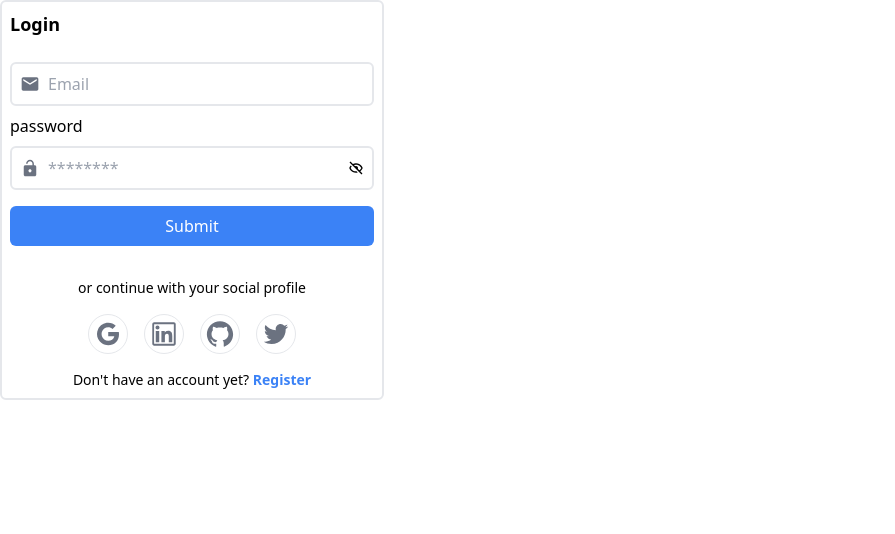
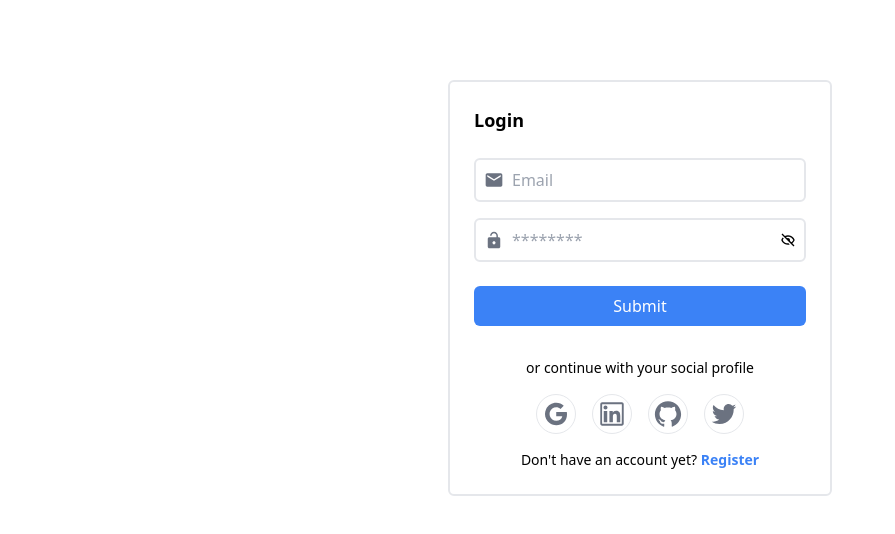
Before and after one commit to vinitGithub099/Chat_App, a React (Vite) app in the folder frontend/: page /login in a window 1280 px wide. Shown: the top 534 px of the page, without its empty margins (0-895 px from the left). Built offline with nearby package versions, Linux system fonts and the light colour scheme.

Commit message:
login n signup functionality

```diff
--- a/frontend/src/App.jsx
+++ b/frontend/src/App.jsx
@@ -1,13 +1,8 @@
 import { useEffect } from "react";
-import { Route, Routes } from "react-router-dom";
+import { RouterProvider, createBrowserRouter } from "react-router-dom";
 import _ from "underscore";
-import SampleHome from "./SampleHome";
-import ProtectedRoute from "./components/Auth/ProtectedRoute";
-import Login from "./components/LoginSignUp/Login";
-import SignUp from "./components/LoginSignUp/SignUp";
-import { default as EditProfile } from "./components/Profile/EditProfile";
-import Profile from "./components/Profile/Profile";
 import "./index.css";
+import { router } from "./routes/AppRoutes";
 import { authorize } from "./store/Features/AuthSlice";
 
 export default function App() {
@@ -19,29 +14,7 @@ export default function App() {
   });
   return (
     <main className="w-full min-h-screen">
-      {/* <Login className=""></Login> */}
-      {/* <SignUp className="mx-auto"></SignUp> */}
-      <Routes>
-        <Route path="/" element={<SampleHome></SampleHome>}></Route>
-        <Route path="/login" element={<Login></Login>}></Route>
-        <Route path="/register" element={<SignUp></SignUp>}></Route>
-        <Route
-          path="/edit-profile"
-          element={
-            <ProtectedRoute>
-              <EditProfile className=""></EditProfile>
-            </ProtectedRoute>
-          }
-        ></Route>
-        <Route
-          path="/profile"
-          element={
-            <ProtectedRoute>
-              <Profile className=""></Profile>
-            </ProtectedRoute>
-          }
-        ></Route>
-      </Routes>
+      <RouterProvider router={createBrowserRouter(router)}></RouterProvider>
     </main>
   );
 }
--- a/frontend/src/api/axiosConfigs.jsx
+++ b/frontend/src/api/axiosConfigs.jsx
@@ -1,6 +1,6 @@
 import axios from "axios";
 
-const baseUrl = "http://localhost:5000";
+const baseUrl = "http://localhost:5000/api";
 
 export const api = axios.create({
   baseURL: baseUrl,
--- a/frontend/src/components/LoginSignUp/Login.jsx
+++ b/frontend/src/components/LoginSignUp/Login.jsx
@@ -1,3 +1,4 @@
+import { unwrapResult } from "@reduxjs/toolkit";
 import {
   AiOutlineGithub,
   AiOutlineGoogle,
@@ -6,34 +7,35 @@ import {
 } from "react-icons/ai";
 import { IoMdUnlock } from "react-icons/io";
 import { MdEmail } from "react-icons/md";
-import { authAPI } from "../../api/authAPI";
+import { useDispatch } from "react-redux";
+import { loginUser } from "../../store/Features/AuthActions";
 import Form from "../Form/Form";
 import { EMAIL_REGEX } from "../Form/FormExpressions";
 import SocialIconList from "./SocialIconList";
 
 export default function Login({ className }) {
-  const handleLoginSubmit = (loginData) => {
+  const dispatch = useDispatch();
+
+  const handleLoginSubmit = async (loginData) => {
     console.log(loginData);
-    loginUser(loginData);
-  };
-
-  const loginUser = (userData) => {
-    authAPI
-      .loginUser(userData)
+    dispatch(loginUser(loginData))
+      .then(unwrapResult)
       .then((res) => console.log(res))
       .catch((error) => console.log(error));
   };
 
   return (
-    <section className={`max-w-sm border-2 rounded-md p-4${className}`}>
+    <div className={`w-full ${className}`}>
+      <section className="mx-auto max-w-sm border-2 rounded-md p-4">
         <h1 className="p-2 font-bold text-lg">Login</h1>
         <Form
-        className="max-w-sm p-2"
+          className="w-full p-2"
           fields={LoginFields}
           buttonConfigs={{
             type: "submit",
             label: "Submit",
-          className: "w-full my-2 py-2 px-1 bg-blue-500 rounded-md text-white",
+            className:
+              "w-full my-2 py-2 px-1 bg-blue-500 rounded-md text-white",
           }}
           handleSubmit={handleLoginSubmit}
         ></Form>
@@ -56,6 +58,7 @@ export default function Login({ className }) {
           </span>
         </div>
       </section>
+    </div>
   );
 }
 
@@ -82,6 +85,9 @@ const socialIconList = [
   },
 ];
 
+const containerClassName = "mb-4";
+const className = "border-2 rounded-md my-2 p-2";
+
 const LoginFields = [
   {
     type: "email",
@@ -89,7 +95,8 @@ const LoginFields = [
     name: "email",
     id: "email",
     defaultValue: "",
-    className: "border-2 rounded-md my-2 p-2",
+    containerClassName: containerClassName,
+    className: className,
     inputClassName: "w-full pl-2 outline-none",
     placeholder: "Email",
     required: true,
@@ -111,11 +118,12 @@ const LoginFields = [
   },
   {
     type: "password",
-    label: "password",
+    label: "",
     name: "password",
     id: "password",
     defaultValue: "",
-    className: "border-2 rounded-md my-2 p-2",
+    containerClassName: containerClassName,
+    className: className,
     inputClassName: "w-full pl-2 outline-none",
     placeholder: "password",
     required: true,
@@ -136,14 +144,3 @@ const LoginFields = [
     },
   },
 ];
-
-/**
- *  name,
-  label,
-  type,
-  id,
-  placeholder,
-  validation,
-  multiline,
-  className,
- */
--- a/frontend/src/components/LoginSignUp/SignUp.jsx
+++ b/frontend/src/components/LoginSignUp/SignUp.jsx
@@ -1,3 +1,4 @@
+import { unwrapResult } from "@reduxjs/toolkit";
 import {
   AiOutlineGithub,
   AiOutlineGoogle,
@@ -7,25 +8,29 @@ import {
 } from "react-icons/ai";
 import { IoMdUnlock } from "react-icons/io";
 import { MdEmail } from "react-icons/md";
-import { authAPI } from "../../api/authAPI";
+import { useDispatch } from "react-redux";
+import { useNavigate } from "react-router-dom";
+import { registerUser } from "../../store/Features/AuthActions";
 import Form from "../Form/Form";
-import { EMAIL_REGEX, PASSWORD_REGEX } from "../Form/FormExpressions";
+import { EMAIL_REGEX } from "../Form/FormExpressions";
 import SocialIconList from "./SocialIconList";
 
 export default function SignUp({ className }) {
-  const handleLoginSubmit = (signUpData) => {
+  const dispatch = useDispatch();
+  const navigate = useNavigate();
+
+  const handleLoginSubmit = async (signUpData) => {
     console.log(signUpData);
-    registerUser(signUpData);
+    dispatch(registerUser(signUpData))
+      .then(unwrapResult)
+      .then(() => setTimeout(() => navigate("/login"), 1000))
+      /* .then((res) => setTimeout(() => navigate("/login"), 1000)) */
+      .catch((error) => console.log(error));
   };
 
-  const registerUser = (userData) => {
-    authAPI
-      .registerUser(userData)
-      .then((res) => console.log(res))
-      .catch((error) => console.log(error));
-  };
   return (
-    <section className={`max-w-sm border-2 rounded-md p-4${className}`}>
+    <div className={`w-full ${className}`}>
+      <section className="mx-auto max-w-sm border-2 rounded-md p-4">
         <h1 className="p-2 font-bold text-lg">SignUp</h1>
         <Form
           className="max-w-sm p-2"
@@ -33,11 +38,11 @@ export default function SignUp({ className }) {
           buttonConfigs={{
             type: "submit",
             label: "Submit",
-          className: "w-full my-2 py-2 px-1 bg-blue-500 rounded-md text-white",
+            className:
+              "w-full my-2 py-2 px-1 bg-blue-500 rounded-md text-white",
           }}
           handleSubmit={handleLoginSubmit}
         ></Form>
-      {/* Registration link */}
         <p className="text-center font-light text-sm mt-4">
           {`or continue with your social profile`}
         </p>
@@ -55,6 +60,7 @@ export default function SignUp({ className }) {
           </span>
         </div>
       </section>
+    </div>
   );
 }
 
@@ -81,14 +87,18 @@ const socialIconList = [
   },
 ];
 
+const containerClassName = "mb-4";
+const className = "border-2 rounded-md my-2 p-2";
+
 const SignUpFields = [
   {
     type: "text",
     label: "",
-    name: "fullName",
-    id: "fullName",
+    name: "name",
+    id: "name",
     defaultValue: "",
-    className: "border-2 rounded-md my-2 p-2",
+    containerClassName: containerClassName,
+    className: className,
     inputClassName: "w-full pl-2 outline-none",
     placeholder: "Name",
     required: true,
@@ -109,7 +119,8 @@ const SignUpFields = [
     label: "",
     name: "email",
     id: "email",
-    className: "border-2 rounded-md my-2 p-2",
+    containerClassName: containerClassName,
+    className: className,
     inputClassName: "w-full pl-2 outline-none",
     placeholder: "Email",
     required: true,
@@ -131,10 +142,11 @@ const SignUpFields = [
   },
   {
     type: "password",
-    label: "password",
+    label: "",
     name: "password",
     id: "password",
-    className: "border-2 rounded-md my-2 p-2",
+    containerClassName: containerClassName,
+    className: className,
     inputClassName: "w-full pl-2 outline-none",
     placeholder: "******",
     required: true,
@@ -152,11 +164,11 @@ const SignUpFields = [
         value: 8,
         message: "Password must have at least 8 characters",
       },
-      pattern: {
-        value: PASSWORD_REGEX,
-        message:
-          "Password should contain minimum eight characters, at least one uppercase letter, one lowercase letter, one number and one special character",
-      },
+      // pattern: {
+      //   value: PASSWORD_REGEX,
+      //   message:
+      //     "Password should contain minimum eight characters, at least one uppercase letter, one lowercase letter, one number and one special character",
+      // },
     },
   },
 ];
--- a/frontend/src/components/Profile/Profile.jsx
+++ b/frontend/src/components/Profile/Profile.jsx
@@ -26,7 +26,7 @@ export default function Profile({ className }) {
 
 function ProfileInfoInfoHeader() {
   const navigate = useNavigate();
-  const handleClick = () => navigate("/edit-profile");
+  const handleClick = () => navigate("/profile/edit");
   return (
     <div className="w-full p-4 flex flex-row justify-between border-b-2">
       <div className="">
--- a/frontend/src/main.jsx
+++ b/frontend/src/main.jsx
@@ -1,7 +1,6 @@
 import React from "react";
 import ReactDOM from "react-dom/client";
 import { Provider } from "react-redux";
-import { BrowserRouter as Router } from "react-router-dom";
 import App from "./App";
 import "./index.css";
 import { store } from "./store/store";
@@ -9,9 +8,7 @@ import { store } from "./store/store";
 ReactDOM.createRoot(document.getElementById("root")).render(
   <React.StrictMode>
     <Provider store={store}>
-      <Router>
-        <App />
-      </Router>
+      <App />
     </Provider>
   </React.StrictMode>
 );
--- /dev/null
+++ b/frontend/src/routes/AppRoutes.jsx
@@ -0,0 +1,45 @@
+import ProtectedRoute from "../components/Auth/ProtectedRoute";
+import Login from "../components/LoginSignUp/Login";
+import SignUp from "../components/LoginSignUp/SignUp";
+import EditProfile from "../components/Profile/EditProfile";
+import Profile from "../components/Profile/Profile";
+import SampleHome from "../SampleHome";
+export const router = [
+  {
+    children: [
+      {
+        path: "/",
+        element: <SampleHome></SampleHome>,
+      },
+      {
+        path: "login",
+        element: <Login className="mt-20"></Login>,
+      },
+      {
+        path: "register",
+        element: <SignUp className="mt-20"></SignUp>,
+      },
+      {
+        path: "profile/",
+        children: [
+          {
+            path: "",
+            element: (
+              <ProtectedRoute>
+                <Profile className=""></Profile>
+              </ProtectedRoute>
+            ),
+          },
+          {
+            path: "edit",
+            element: (
+              <ProtectedRoute>
+                <EditProfile className=""></EditProfile>
+              </ProtectedRoute>
+            ),
+          },
+        ],
+      },
+    ],
+  },
+];
--- /dev/null
+++ b/frontend/src/store/Features/AuthActions.jsx
@@ -0,0 +1,24 @@
+import { createAsyncThunk } from "@reduxjs/toolkit";
+import { authAPI } from "../../api/authAPI";
+
+export const loginUser = createAsyncThunk("auth/login", async (userData) => {
+  try {
+    const res = await authAPI.loginUser(userData);
+    return res;
+  } catch (error) {
+    throw new Error(error);
+  }
+});
+
+export const registerUser = createAsyncThunk(
+  "auth/register",
+  async (userData) => {
+    try {
+      const res = await authAPI.registerUser(userData);
+      return res;
+    } catch (error) {
+      console.log(error);
+      throw new Error(error);
+    }
+  }
+);
--- a/frontend/src/store/Features/AuthSlice.jsx
+++ b/frontend/src/store/Features/AuthSlice.jsx
@@ -5,10 +5,13 @@
  */
 
 import { createSlice } from "@reduxjs/toolkit";
+import { loginUser, registerUser } from "./AuthActions";
 
 const initialState = {
+  loading: false,
+  error: null,
   email: null,
-  userName: null,
+  name: null,
   token: null,
   authorized: false,
 };
@@ -17,29 +20,51 @@ export const authSlice = createSlice({
   name: "auth",
   initialState,
   reducers: {
-    login: (state, { payload: { email, name, token } }) => ({
-      ...state,
-      email: email,
-      userName: name,
-      token: token,
-    }),
     logout: (state) => ({
       ...state,
       email: null,
-      userName: null,
+      name: null,
       token: null,
-    }),
-    register: (state, { payload: { email, name, token } }) => ({
-      ...state,
-      email: email,
-      userName: name,
-      token: token,
     }),
     authorize: (state, { payload: { authorized } }) => ({
       ...state,
       authorized: authorized,
     }),
   },
+  extraReducers: (builder) => {
+    /* userLogin */
+    builder.addCase(loginUser.pending, (state) => {
+      state.loading = true;
+      state.error = null;
+    });
+    builder.addCase(loginUser.fulfilled, (state, { payload }) => {
+      state.loading = false;
+      state.name = payload.name;
+      state.email = payload.email;
+      state.token = payload.token;
+      state.error = null;
+    });
+    builder.addCase(loginUser.rejected, (state, { payload }) => {
+      state.loading = false;
+      state.error = payload;
+      state.name = null;
+      state.email = null;
+      state.token = null;
+    });
+
+    /* registerUser */
+    builder.addCase(registerUser.pending, (state) => {
+      state.loading = true;
+      state.error = null;
+    });
+    builder.addCase(registerUser.fulfilled, (state) => {
+      state.loading = false;
+    });
+    builder.addCase(registerUser.rejected, (state, { payload }) => {
+      state.loading = false;
+      state.error = payload;
+    });
+  },
 });
 
 export const { login, logout, register, authorize } = authSlice.actions;
```
Also changed, not shown: frontend/src/api/authAPI.jsx (+4 -4 lines). Lines whose indentation alone changed are shown as unchanged.
